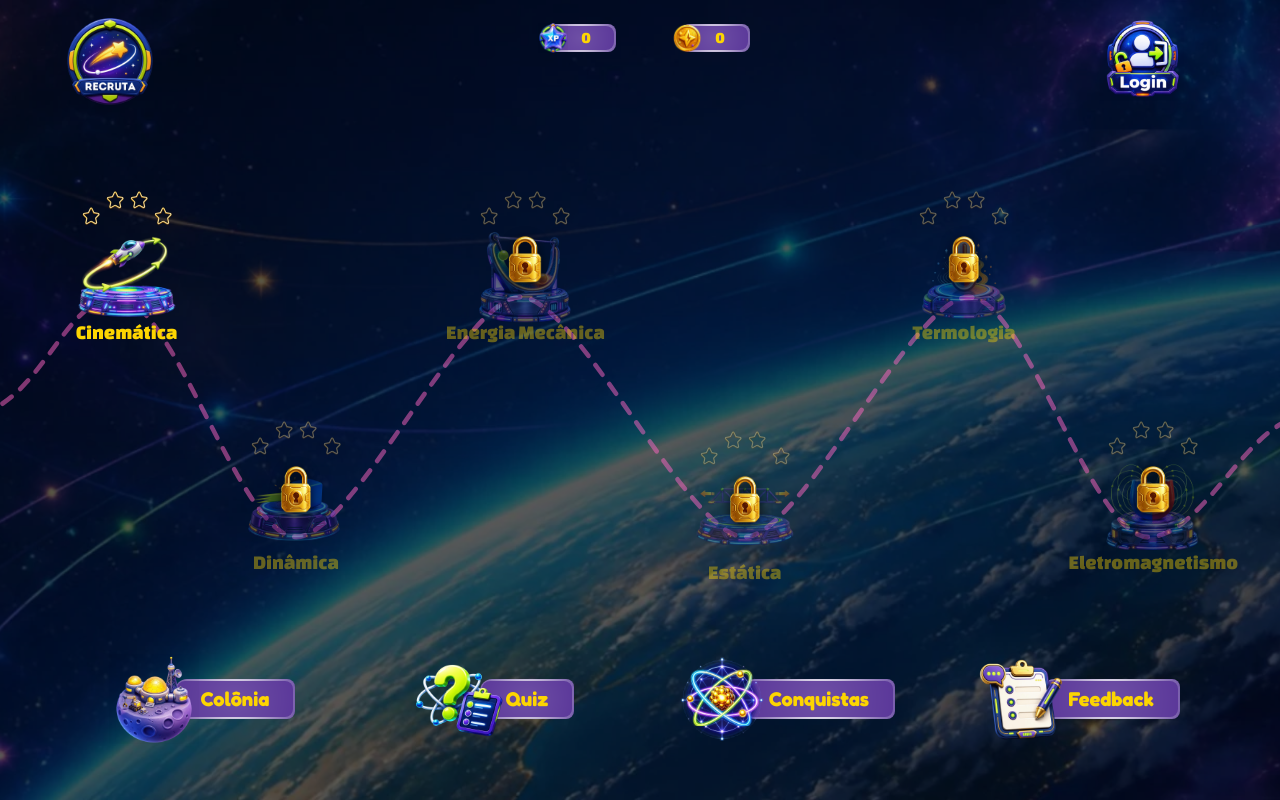
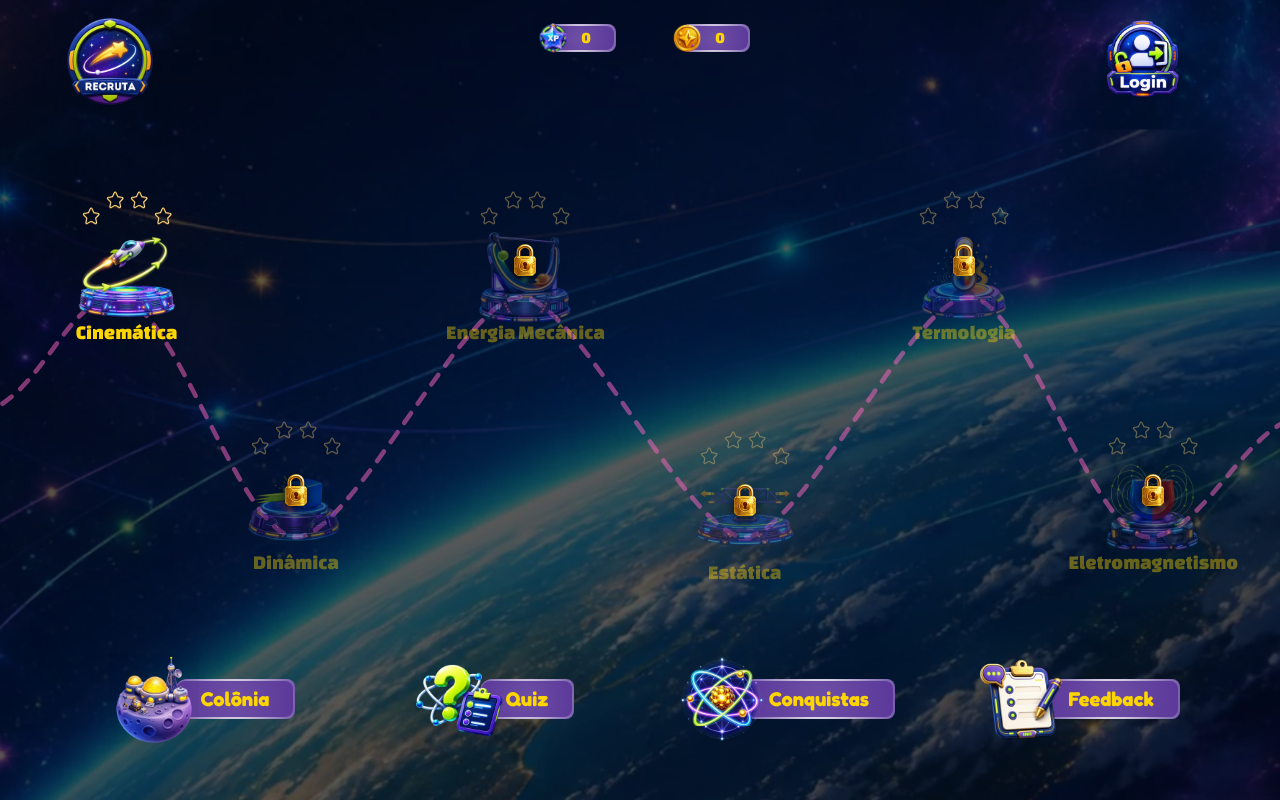
Before and after one commit to mesora-software/vialattes, a Next.js app in the folder apps/frontend/: page /dashboard in a window 1280 px wide. Built offline with nearby package versions, Linux system fonts and the light colour scheme.

Commit message:
fix: preserve lock icon aspect ratio in dashboard

```diff
--- a/apps/frontend/src/components/dashboard/ModuleCard.tsx
+++ b/apps/frontend/src/components/dashboard/ModuleCard.tsx
@@ -114,14 +114,15 @@ export default function ModuleCard({
           <Image
             src="/images/assets/ui/lock.webp"
             alt="Módulo bloqueado"
-            width={55}
-            height={55}
+            width={500}
+            height={500}
             loading="eager"
             className="
-              h-9.5 w-9.5
+              size-9.5 object-contain
+              h-auto w-9.5
               drop-shadow-[0_3px_6px_rgba(0,0,0,0.8)]
-              sm:h-11.5 sm:w-11.5
-              lg:h-13.75 lg:w-13.75
+              sm:h-11.5
+              lg:h-13.75
             "
           />
         </div>
```
